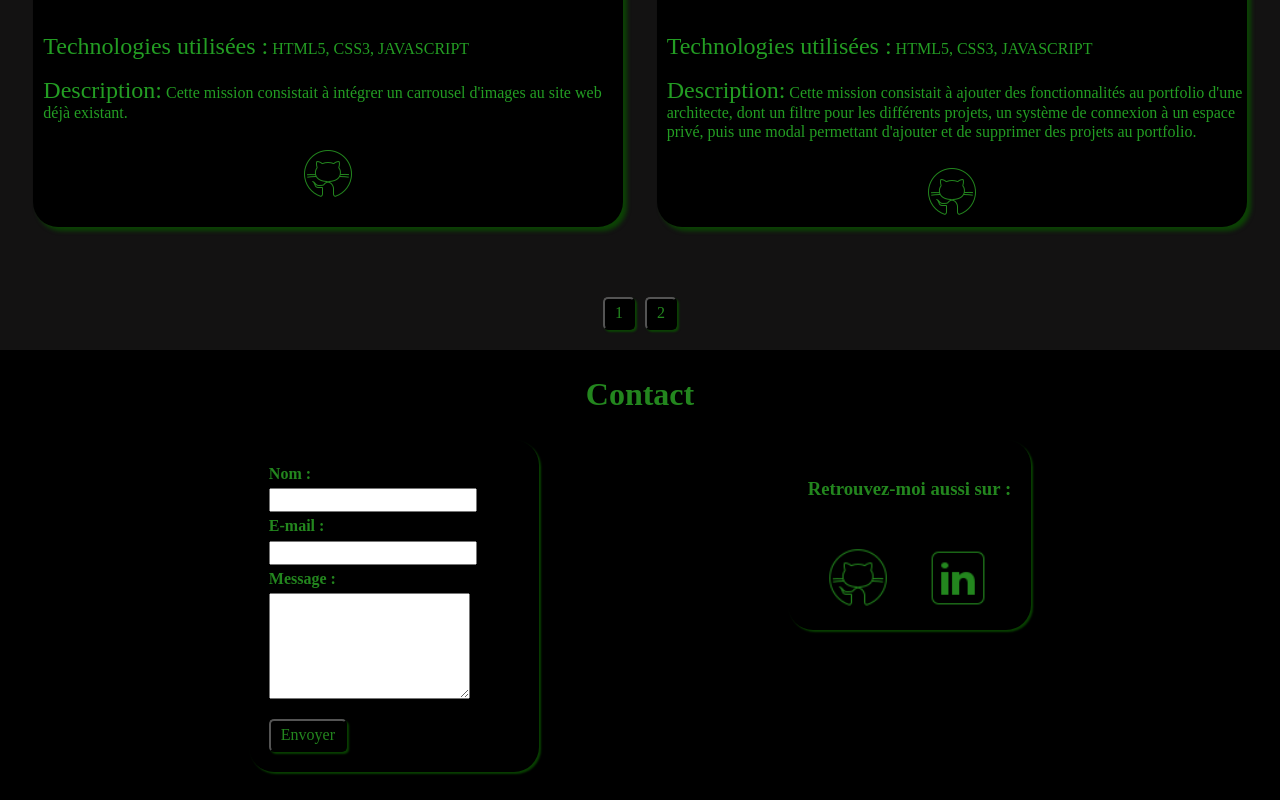
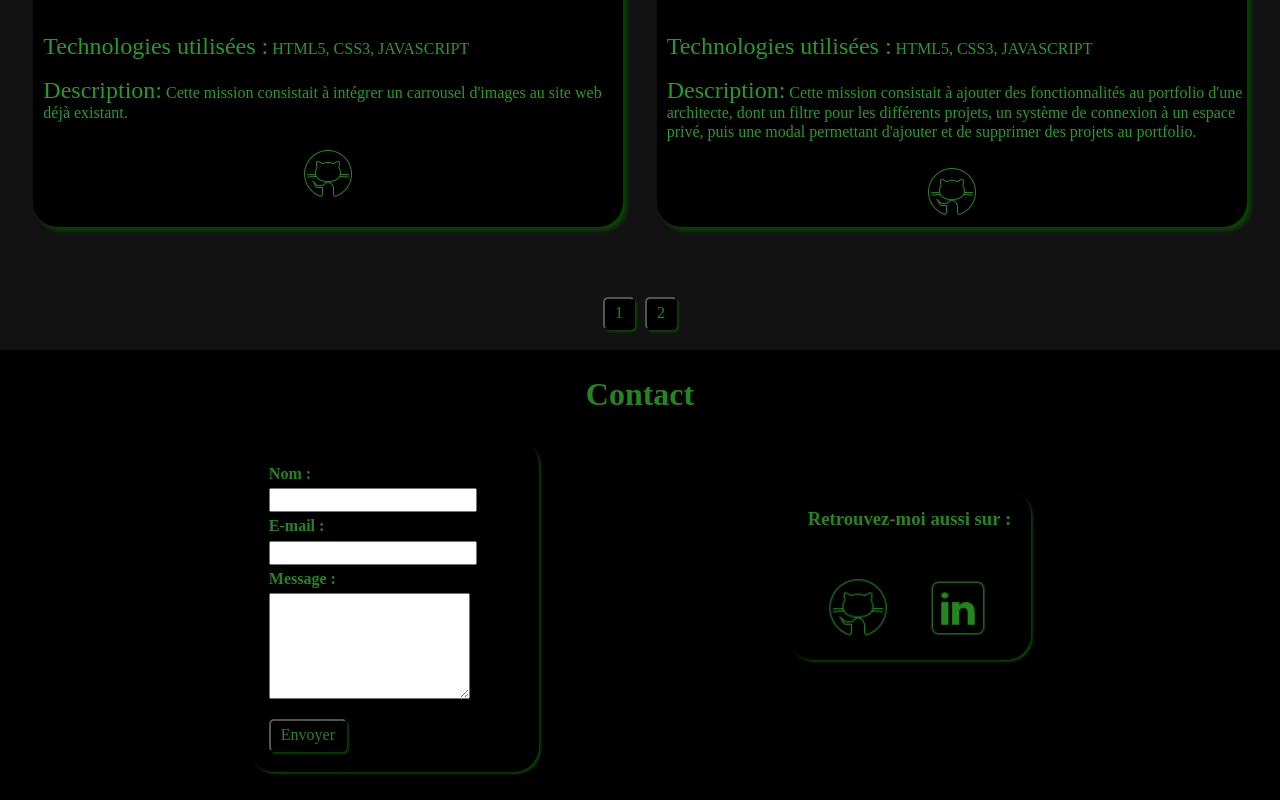
Before and after one commit to drikce88/Portfolio, a React (Vite) app in the folder Portfolio/: page / in a window 1280 px wide. Shown: the part 2736-3536 px from the top of the page. Built offline with nearby package versions, Linux system fonts and the light colour scheme; a web font is replaced by a local one.

Commit message:
peaufinage du design

```diff
--- a/Portfolio/src/components/ContactForm/ContactForm.scss
+++ b/Portfolio/src/components/ContactForm/ContactForm.scss
@@ -59,6 +59,8 @@
   border-radius: 25px;
   padding: 20px;
   height: 150px;
+  margin-top: 50px;
+  padding-top: 0px;
   @media screen and (max-width: 600px) {
     margin-top: 30px;
     margin-bottom: 50px;
--- a/Portfolio/src/components/Projects/Projects.scss
+++ b/Portfolio/src/components/Projects/Projects.scss
@@ -44,9 +44,12 @@
 .project-img {
   object-fit: cover;
   width: 100%;
-  height: 50%;
+  height: 300px;
   border-radius: 25px 25px 0 0;
   box-shadow: 4px 4px 4px rgba(10, 79, 1, 0.8);
+  @media (max-width: 900px) {
+    height: 200px;
+  }
 }
 
 .info-type {
```
